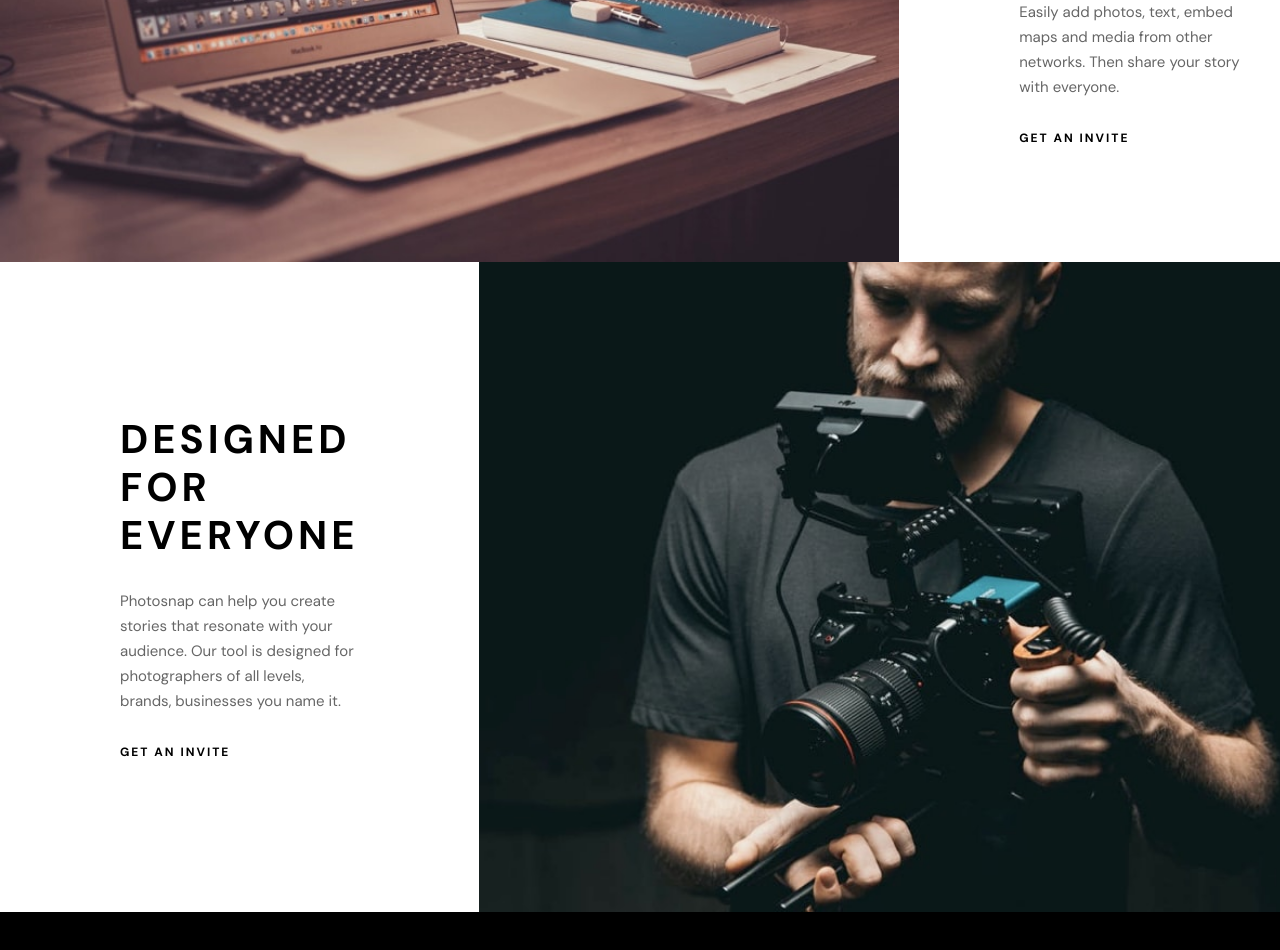
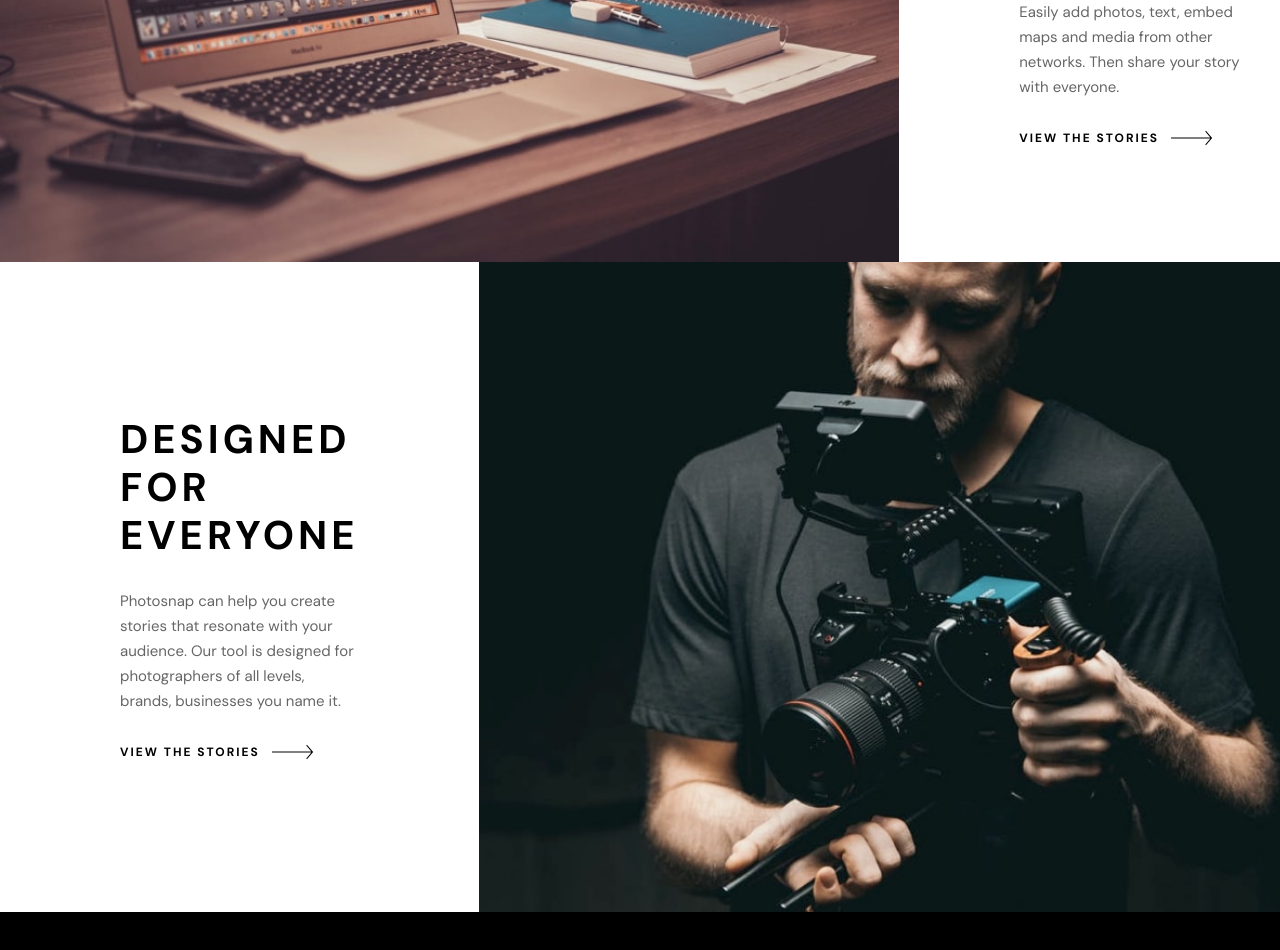
Before and after one commit to k2pbac/photosnap, a Next.js app: page / in a window 1280 px wide. Shown: the part 1120-2070 px from the top of the page. Built offline with nearby package versions, Linux system fonts and the light colour scheme.

Commit message:
fix arrow

```diff
--- a/src/app/main.scss
+++ b/src/app/main.scss
@@ -5,6 +5,8 @@ $white: #fff;
 $light-grey: #dfdfdf;
 $white-filter: brightness(0) saturate(100%) invert(100%) sepia(0%)
   saturate(7500%) hue-rotate(138deg) brightness(107%) contrast(102%);
+$black-filter: brightness(0) saturate(100%) invert(0%) sepia(0%) saturate(0%)
+  hue-rotate(301deg) brightness(103%) contrast(102%);
 $filter: linear-gradient(-180deg, #ffc593 0%, #bc7198 52%, #5a77ff 100%);
 
 // fonts
--- a/src/app/page.tsx
+++ b/src/app/page.tsx
@@ -1,5 +1,3 @@
-// import Image from "next/image";
-
 import Card from "@/components/card/card";
 import Image from "next/image";
 
--- a/src/components/card/card.tsx
+++ b/src/components/card/card.tsx
@@ -2,12 +2,18 @@
 
 import Image from "next/image";
 import Link from "next/link";
+import filter from "../../app/_colors.module.scss";
+
+interface Style {
+  backgroundColor: string;
+  color: string;
+}
 
 interface Props {
   title: string;
   body: string;
   link: string;
-  style: object;
+  style: Style;
 }
 
 export default function Card(props: Props) {
@@ -19,8 +25,11 @@ export default function Card(props: Props) {
         <div className="invite">
           <Link href="/">
             <p>
-              <span>GET AN INVITE </span>
+              <span>{props.link}</span>
               <Image
+                className={`${
+                  props.style.backgroundColor === "white" ? "black" : ""
+                }`}
                 src="/assets/shared/desktop/arrow.svg"
                 alt="arrow"
                 width={42}
--- a/src/components/footer/footer.scss
+++ b/src/components/footer/footer.scss
@@ -69,6 +69,9 @@
       img {
         filter: $white-filter;
       }
+      img.black {
+        filter: $black-filter;
+      }
     }
   }
   p.copyright {
```
